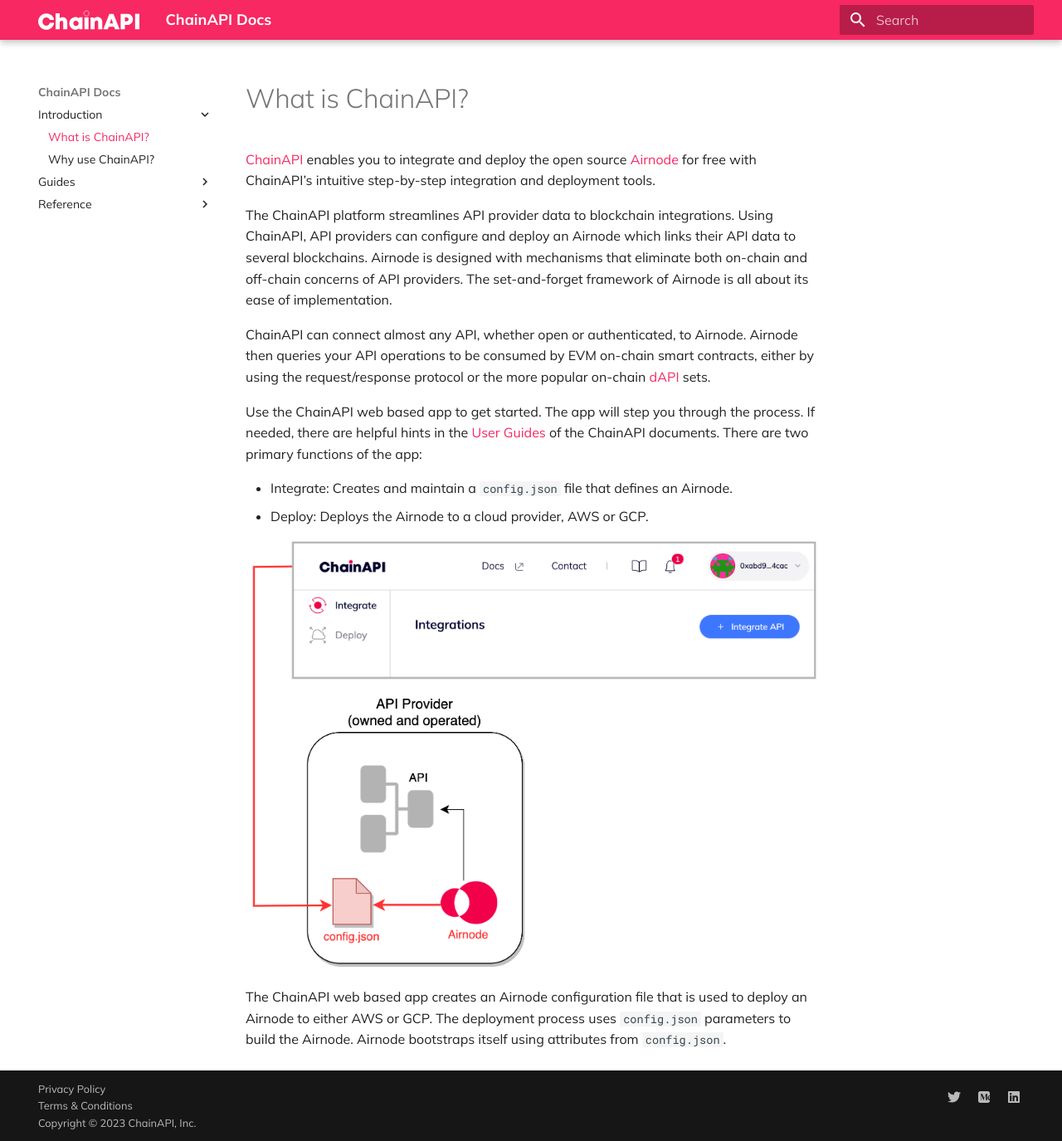
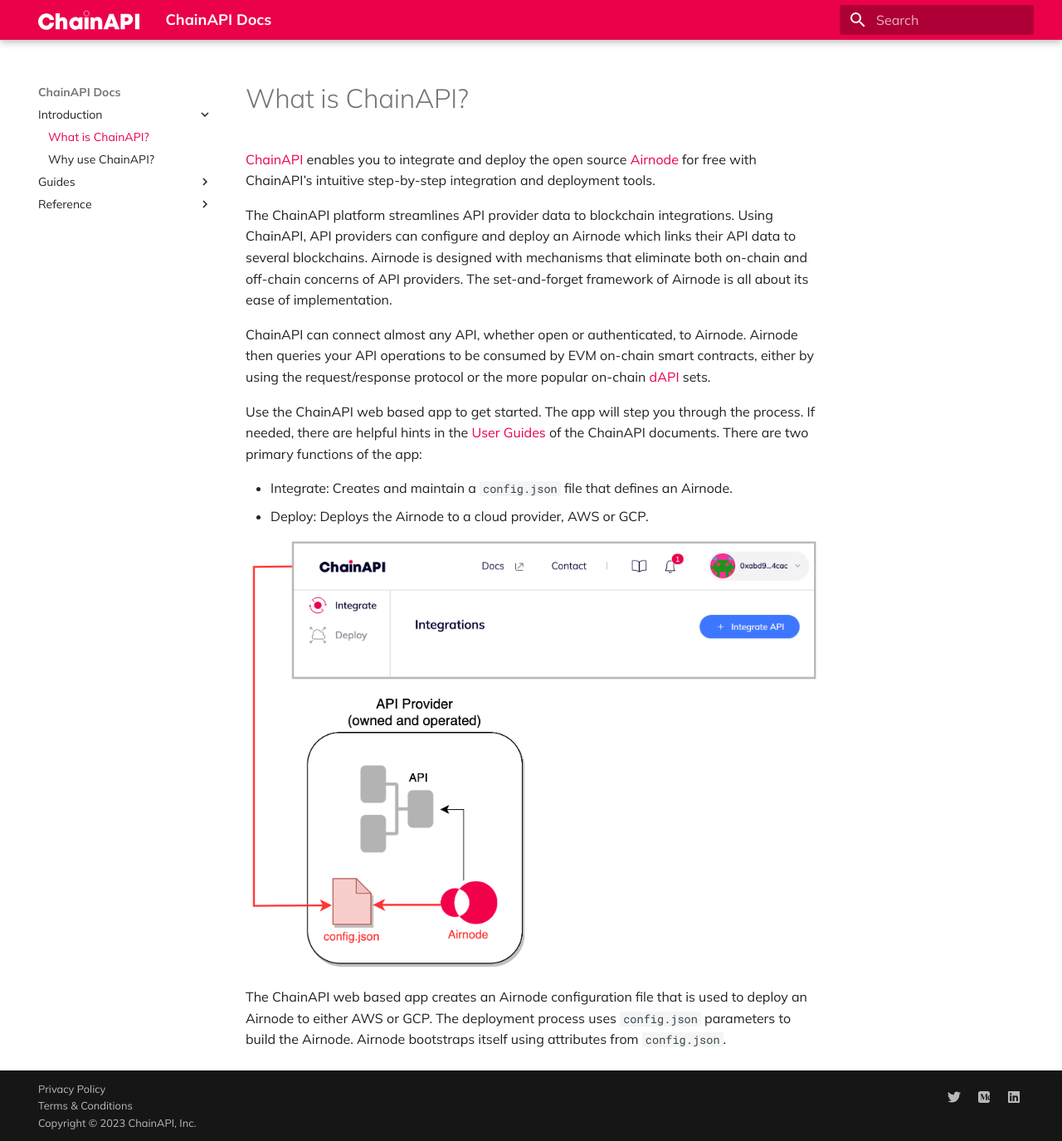
Before and after one commit to chainapi/chainapi-docs, an MkDocs documentation site: the page built from docs/index.md, in a window 1280 px wide and 1375 px high. Shown: the whole window at 83% size. Built offline with MkDocs 1.6.1 and Material for MkDocs 9.7.7, drawn with Linux system fonts in a browser that asks for light colours.

Commit message:
Update the primary colour to match exactly

```diff
--- a/docs/stylesheets/extra.css
+++ b/docs/stylesheets/extra.css
@@ -1,3 +1,3 @@
 :root {
-  --md-primary-fg-color: #f72862;
+  --md-primary-fg-color: #eb004a;
 }
```
